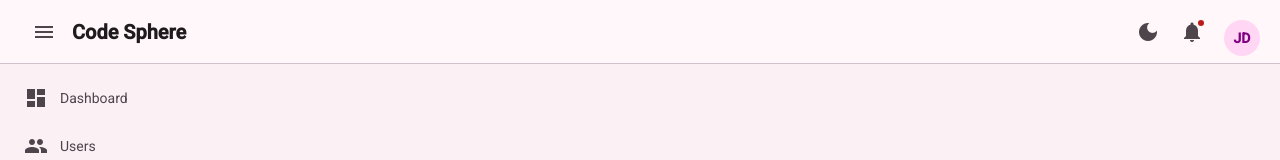
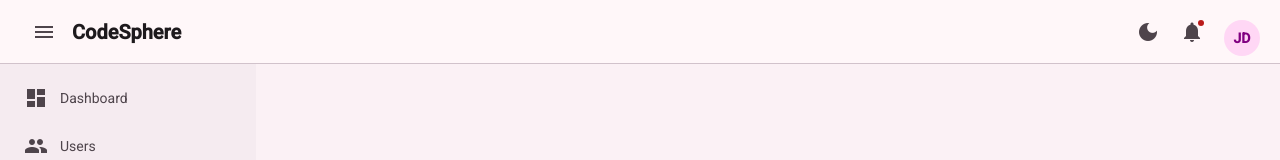
Before and after one commit to Ashutosh-Anshu/codesphere-web, an Angular app: page / in a window 1280 px wide. Shown: the top 160 px of the page. Built offline with nearby package versions, Linux system fonts and the light colour scheme.

Commit message:
change related to theme

```diff
--- a/src/app/layout/side-nav/side-nav.html
+++ b/src/app/layout/side-nav/side-nav.html
@@ -1,12 +1,12 @@
 <mat-sidenav-container class="h-full" style="background-color: var(--mat-sys-surface-container-low);">
 
-  <mat-sidenav
-    #sidenav
-    [mode]="isMobile ? 'over' : 'side'"
-    [opened]="!isMobile"
-    class="!w-64 !rounded-none !border-0 flex flex-col"
-    style="background-color: var(--mat-sys-surface-container-low);"
-  >
+<mat-sidenav
+  #sidenav
+  [mode]="isMobile ? 'over' : 'side'"
+  [opened]="!isMobile"
+  class="!w-64 !rounded-none !border-0 flex flex-col"
+  style="background-color: var(--mat-sys-surface-container);">
+
 
     <nav class="flex-1 overflow-y-auto scrollbar-hide p-3">
 
@@ -33,10 +33,8 @@
       <a routerLink="/messages" routerLinkActive="active-link" class="nav-link" (click)="closeOnMobile()">
         <mat-icon class="mr-3">message</mat-icon>
         <span>Messages</span>
-        <span
-          class="ml-auto rounded-full px-2 py-0.5 text-xs"
-          style="background-color: var(--mat-sys-error); color: var(--mat-sys-on-error);"
-        >
+        <span class="ml-auto rounded-full px-2 py-0.5 text-xs"
+          style="background-color: var(--mat-sys-error); color: var(--mat-sys-on-error);">
           3
         </span>
       </a>
@@ -61,10 +59,8 @@
     <!-- USER -->
     <div class="shrink-0 p-3" style="border-top: 1px solid var(--mat-sys-outline-variant);">
       <div class="flex items-center rounded-lg p-3" style="background-color: var(--mat-sys-surface-container);">
-        <div
-          class="flex h-9 w-9 shrink-0 items-center justify-center rounded-full text-sm font-semibold"
-          style="background-color: var(--mat-sys-primary-container); color: var(--mat-sys-on-primary-container);"
-        >
+        <div class="flex h-9 w-9 shrink-0 items-center justify-center rounded-full text-sm font-semibold"
+          style="background-color: var(--mat-sys-primary-container); color: var(--mat-sys-on-primary-container);">
           JD
         </div>
         <div class="ml-3 min-w-0">
@@ -76,10 +72,8 @@
 
   </mat-sidenav>
 
-  <mat-sidenav-content
-    class="min-w-0 overflow-auto p-4 sm:p-6"
-    style="background-color: var(--mat-sys-surface-container-low); color: var(--mat-sys-on-surface);"
-  >
+  <mat-sidenav-content class="min-w-0 overflow-auto p-4 sm:p-6"
+    style="background-color: var(--mat-sys-surface-container-low); color: var(--mat-sys-on-surface);">
     <ng-content></ng-content>
   </mat-sidenav-content>
 
--- a/src/app/layout/top-nav/top-nav.html
+++ b/src/app/layout/top-nav/top-nav.html
@@ -1,14 +1,12 @@
-<mat-toolbar
-  class="!h-16 !px-3 sm:!px-4 md:!px-6"
-  style="background-color: var(--mat-sys-surface); color: var(--mat-sys-on-surface); border-bottom: 1px solid var(--mat-sys-outline-variant);"
->
+<mat-toolbar class="!h-16 !px-3 sm:!px-4 md:!px-6"
+  style="background-color: var(--mat-sys-surface); color: var(--mat-sys-on-surface); border-bottom: 1px solid var(--mat-sys-outline-variant);">
 
   <button mat-icon-button aria-label="Toggle sidebar" (click)="toggleSidebar.emit()" class="mr-2">
     <mat-icon>menu</mat-icon>
   </button>
 
   <div class="flex items-center">
-    <span class="text-lg font-semibold sm:text-xl">Code Sphere</span>
+    <span class="text-lg font-semibold sm:text-xl">CodeSphere</span>
   </div>
 
   <span class="flex-1"></span>
@@ -52,10 +50,8 @@
   </mat-menu>
 
   <button mat-icon-button [matMenuTriggerFor]="userMenu" aria-label="User menu">
-    <div
-      class="flex h-9 w-9 items-center justify-center rounded-full text-sm font-semibold"
-      style="background-color: var(--mat-sys-primary-container); color: var(--mat-sys-on-primary-container);"
-    >
+    <div class="flex h-9 w-9 items-center justify-center rounded-full text-sm font-semibold"
+      style="background-color: var(--mat-sys-primary-container); color: var(--mat-sys-on-primary-container);">
       JD
     </div>
   </button>
--- a/src/material-theme.scss
+++ b/src/material-theme.scss
@@ -1,8 +1,6 @@
 @use '@angular/material' as mat;
-@import "tailwindcss";
 
 /* Tailwind v4: manual class-based dark mode enable karne ke liye */
-@custom-variant dark (&:where(.dark, .dark *));
 
 html {
   height: 100%;
--- a/src/styles.css
+++ b/src/styles.css
@@ -1,3 +1,5 @@
 /* You can add global styles to this file, and also import other style files */
 
-@import 'tailwindcss';
+@import "tailwindcss";
+
+@custom-variant dark (&:where(.dark, .dark *));
```
